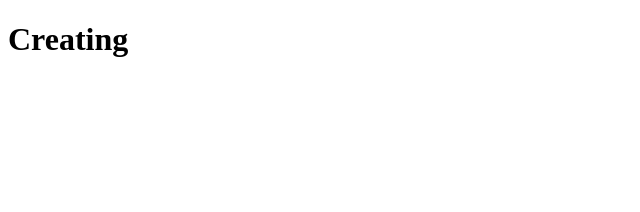
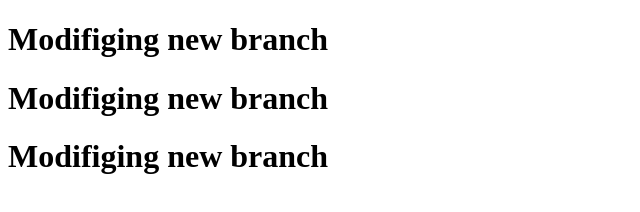
Before and after one commit to Yash-Logwin/demo2, a plain HTML site: page index.html in a window 1280 px wide. Shown: the whole page, without its empty margins (0-640 px from the left). Drawn offline with Linux system fonts and the light colour scheme.

Commit message:
Heading change in try1 branch

```diff
--- a/index.html
+++ b/index.html
@@ -7,6 +7,8 @@
     <title></title>
 </head>
 <body>
-    <h1>Creating</h1>
+    <h1>Modifiging new branch</h1>
+    <h1>Modifiging new branch</h1>
+    <h1>Modifiging new branch</h1>
 </body>
 </html>
```
